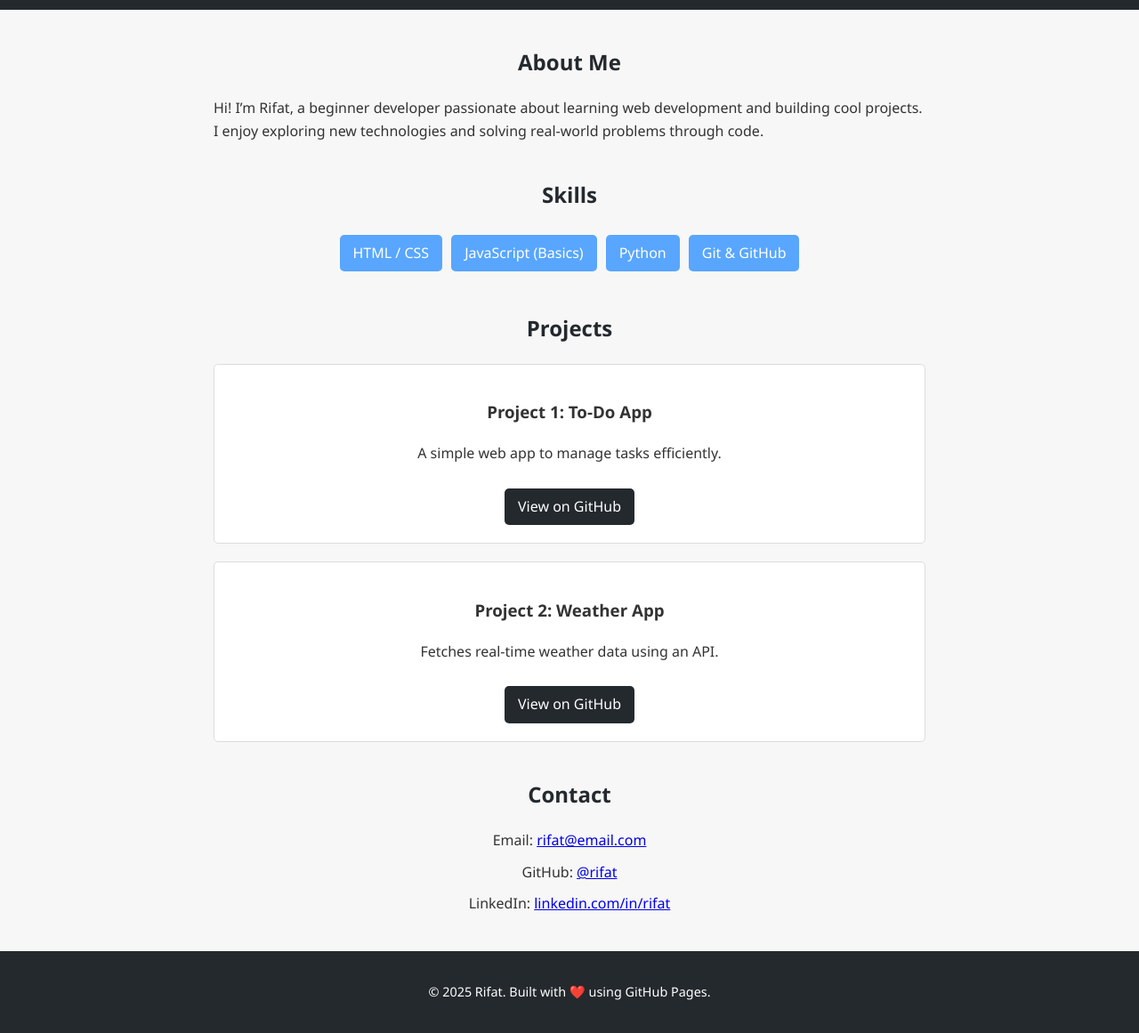
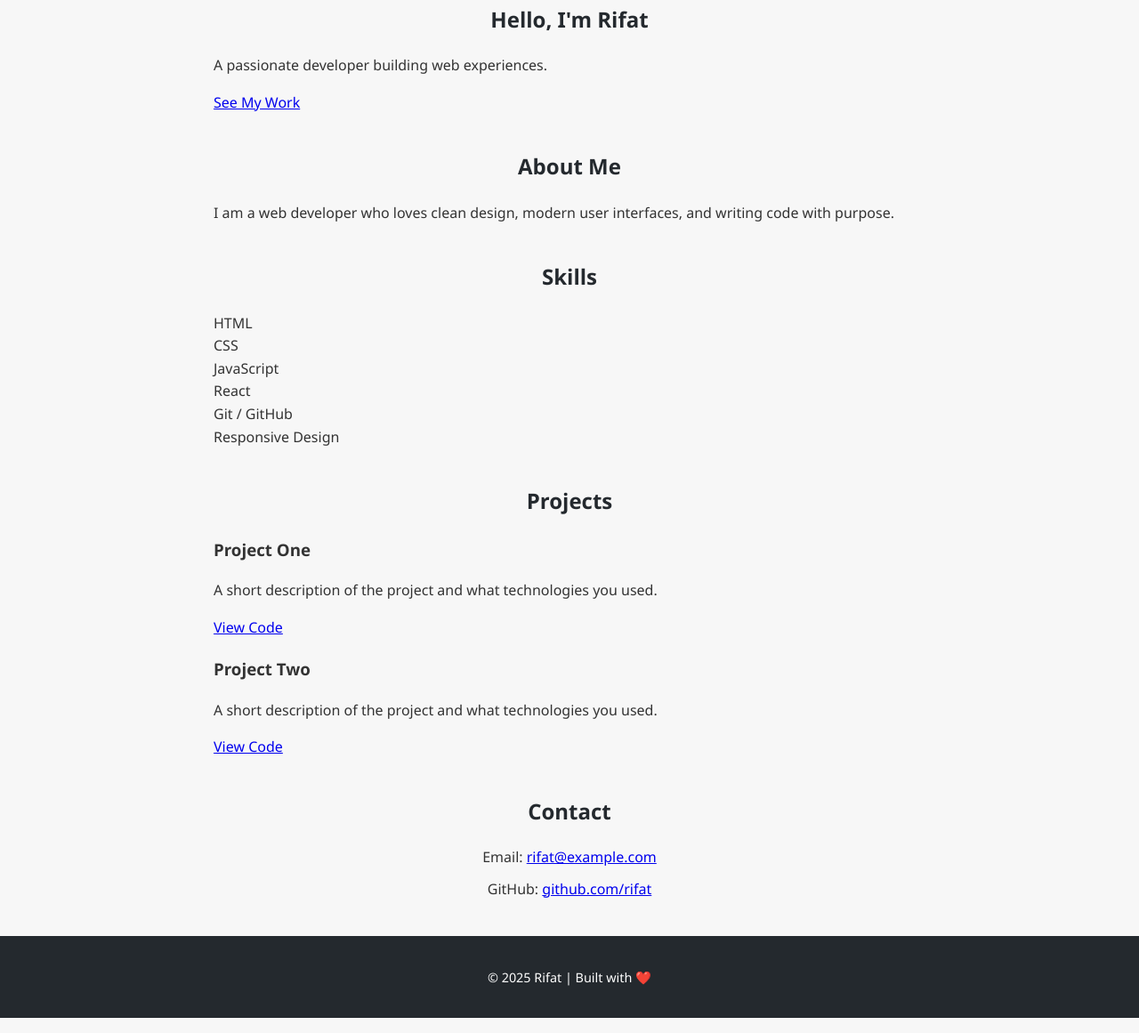
Before and after one commit to thexeroclub/thexeroclub.github.io, a plain HTML site: page index.html in a window 1280 px wide. Shown: the part 207-1368 px from the top of the page at 89% size. Drawn offline with Linux system fonts and the light colour scheme.

Commit message:
Update index.html

```diff
--- a/index.html
+++ b/index.html
@@ -1,75 +1,98 @@
 <!DOCTYPE html>
 <html lang="en">
 <head>
-  <meta charset="UTF-8">
-  <meta name="viewport" content="width=device-width, initial-scale=1">
+  <meta charset="UTF-8" />
+  <meta name="viewport" content="width=device-width, initial-scale=1" />
   <title>Rifat | Portfolio</title>
-  <link rel="stylesheet" href="style.css">
+  <link rel="stylesheet" href="style.css" />
 </head>
 <body>
-
-  <!-- ===== Header ===== -->
   <header>
+    <div class="container">
       <h1>Rifat</h1>
-    <p>Aspiring Developer | Computer Science Enthusiast</p>
       <nav>
         <a href="#about">About</a>
         <a href="#skills">Skills</a>
         <a href="#projects">Projects</a>
         <a href="#contact">Contact</a>
       </nav>
+    </div>
   </header>
 
-  <!-- ===== About Section ===== -->
-  <section id="about">
-    <h2>About Me</h2>
-    <p>
-      Hi! I’m Rifat, a beginner developer passionate about learning web
-      development and building cool projects. I enjoy exploring new
-      technologies and solving real-world problems through code.
-    </p>
-  </section>
-
-  <!-- ===== Skills Section ===== -->
-  <section id="skills">
-    <h2>Skills</h2>
-    <ul class="skills-list">
-      <li>HTML / CSS</li>
-      <li>JavaScript (Basics)</li>
-      <li>Python</li>
-      <li>Git & GitHub</li>
-    </ul>
-  </section>
-
-  <!-- ===== Projects Section ===== -->
-  <section id="projects">
-    <h2>Projects</h2>
-
-    <div class="project">
-      <h3>Project 1: To-Do App</h3>
-      <p>A simple web app to manage tasks efficiently.</p>
-      <a href="https://github.com/rifat/todo-app" target="_blank">View on GitHub</a>
-    </div>
-
-    <div class="project">
-      <h3>Project 2: Weather App</h3>
-      <p>Fetches real-time weather data using an API.</p>
-      <a href="https://github.com/rifat/weather-app" target="_blank">View on GitHub</a>
+  <section id="hero">
+    <div class="container">
+      <h2>Hello, I'm Rifat</h2>
+      <p>A passionate developer building web experiences.</p>
+      <a href="#projects" class="btn">See My Work</a>
     </div>
   </section>
 
-  <!-- ===== Contact Section ===== -->
-  <section id="contact">
-    <h2>Contact</h2>
-    <p>Email: <a href="mailto:rifat@email.com">rifat@email.com</a></p>
-    <p>GitHub: <a href="https://github.com/rifat" target="_blank">@rifat</a></p>
-    <p>LinkedIn: <a href="https://linkedin.com/in/rifat" target="_blank">linkedin.com/in/rifat</a></p>
+  <section id="about">
+    <div class="container">
+      <h2>About Me</h2>
+      <p>
+        I am a web developer who loves clean design, modern user interfaces, and writing code with purpose.
+      </p>
+    </div>
   </section>
 
-  <!-- ===== Footer ===== -->
+  <section id="skills">
+    <div class="container">
+      <h2>Skills</h2>
+      <div class="skills-grid">
+        <div class="skill">HTML</div>
+        <div class="skill">CSS</div>
+        <div class="skill">JavaScript</div>
+        <div class="skill">React</div>
+        <div class="skill">Git / GitHub</div>
+        <div class="skill">Responsive Design</div>
+      </div>
+    </div>
+  </section>
+
+  <section id="projects">
+    <div class="container">
+      <h2>Projects</h2>
+      <div class="projects-grid">
+        <div class="project-card">
+          <h3>Project One</h3>
+          <p>A short description of the project and what technologies you used.</p>
+          <a href="https://github.com/rifat/project-one" target="_blank">View Code</a>
+        </div>
+        <div class="project-card">
+          <h3>Project Two</h3>
+          <p>A short description of the project and what technologies you used.</p>
+          <a href="https://github.com/rifat/project-two" target="_blank">View Code</a>
+        </div>
+        <!-- Add more project cards -->
+      </div>
+    </div>
+  </section>
+
+  <section id="contact">
+    <div class="container">
+      <h2>Contact</h2>
+      <p>Email: <a href="mailto:rifat@example.com">rifat@example.com</a></p>
+      <p>GitHub: <a href="https://github.com/rifat" target="_blank">github.com/rifat</a></p>
+    </div>
+  </section>
+
   <footer>
-    <p>© 2025 Rifat. Built with ❤️ using GitHub Pages.</p>
+    <div class="container">
+      <p>© 2025 Rifat | Built with ❤️</p>
+    </div>
   </footer>
 
+  <script>
+    // Optional: smooth scroll behavior
+    document.querySelectorAll('a[href^="#"]').forEach(anchor => {
+      anchor.addEventListener('click', function (e) {
+        e.preventDefault();
+        document.querySelector(this.getAttribute('href')).scrollIntoView({
+          behavior: 'smooth'
+        });
+      });
+    });
+  </script>
 </body>
 </html>
```
Lines whose indentation alone changed are shown as unchanged.
